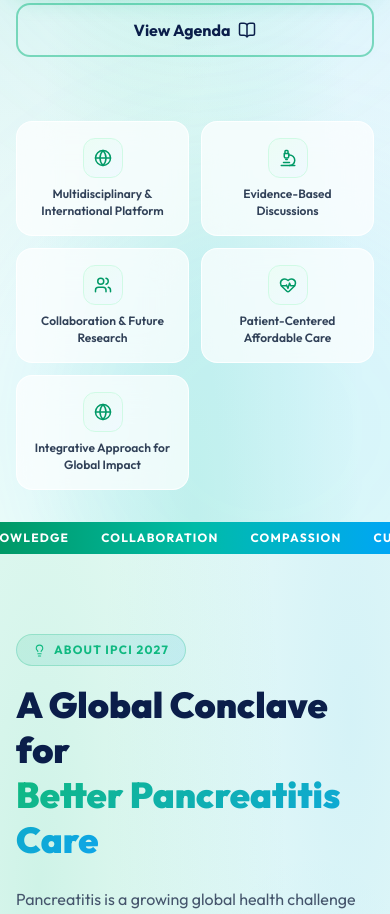
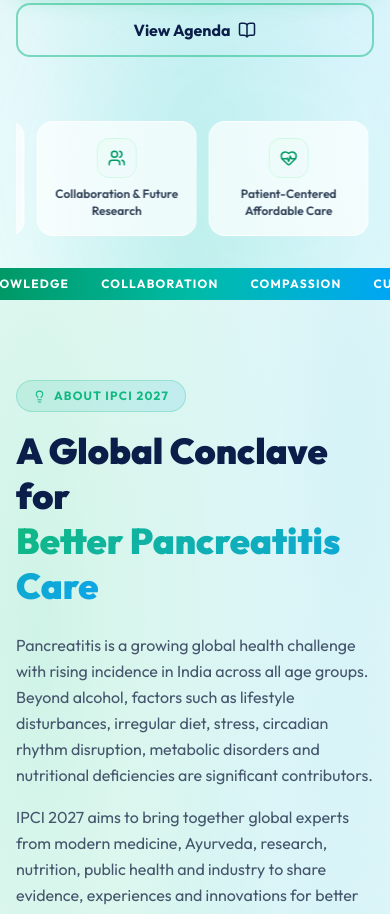
Before and after one commit to Iaak12/ipcilandingpage, a React (Vite) app in the folder frontend/: page / in a window 390 px wide. Shown: the part 820-1734 px from the top of the page. Built offline with nearby package versions, Linux system fonts and the light colour scheme.

Commit message:
auto scrool resoved

```diff
--- a/frontend/src/App.jsx
+++ b/frontend/src/App.jsx
@@ -329,9 +329,26 @@
           </a>
         </motion.div>
 
-        {/* At a Glance Pillars */}
+        {/* At a Glance Pillars — auto-scroll on mobile, grid on desktop */}
         <motion.div initial={{ opacity: 0 }} animate={{ opacity: 1 }} transition={{ duration: 0.8, delay: 0.7 }}
-          className="grid grid-cols-2 sm:grid-cols-3 lg:grid-cols-5 gap-3 max-w-5xl mx-auto">
+          className="w-full max-w-5xl mx-auto">
+
+          {/* MOBILE: infinite marquee */}
+          <div className="lg:hidden overflow-hidden w-full">
+            <div className="flex gap-3 marquee-track">
+              {[...AT_A_GLANCE, ...AT_A_GLANCE, ...AT_A_GLANCE].map(({ icon: Icon, label }, i) => (
+                <div key={i} className="glass rounded-2xl p-4 flex flex-col items-center gap-2 text-center shrink-0 w-40">
+                  <div className="w-10 h-10 rounded-xl bg-gradient-to-br from-emerald-50 to-sky-50 border border-emerald-100 flex items-center justify-center">
+                    <Icon size={18} className="text-emerald-600" />
+                  </div>
+                  <p className="text-xs font-semibold text-slate-700 leading-snug">{label}</p>
+                </div>
+              ))}
+            </div>
+          </div>
+
+          {/* DESKTOP: static grid */}
+          <div className="hidden lg:grid grid-cols-5 gap-3">
             {AT_A_GLANCE.map(({ icon: Icon, label }, i) => (
               <motion.div key={i} whileHover={{ y: -4, scale: 1.02 }} transition={{ duration: 0.2 }}
                 className="glass rounded-2xl p-4 flex flex-col items-center gap-2 text-center card-hover">
@@ -341,6 +358,8 @@
                 <p className="text-xs font-semibold text-slate-700 leading-snug">{label}</p>
               </motion.div>
             ))}
+          </div>
+
         </motion.div>
       </div>
 
--- a/frontend/src/index.css
+++ b/frontend/src/index.css
@@ -256,4 +256,19 @@
   .nav-link:hover::after {
     width: 100%;
   }
+
+  /* Mobile auto-scroll marquee */
+  .marquee-track {
+    animation: marqueeScroll 18s linear infinite;
+    width: max-content;
+  }
+
+  .marquee-track:hover {
+    animation-play-state: paused;
+  }
+
+  @keyframes marqueeScroll {
+    0%   { transform: translateX(0); }
+    100% { transform: translateX(-33.333%); }
+  }
 }
```
Lines whose indentation alone changed are shown as unchanged.
